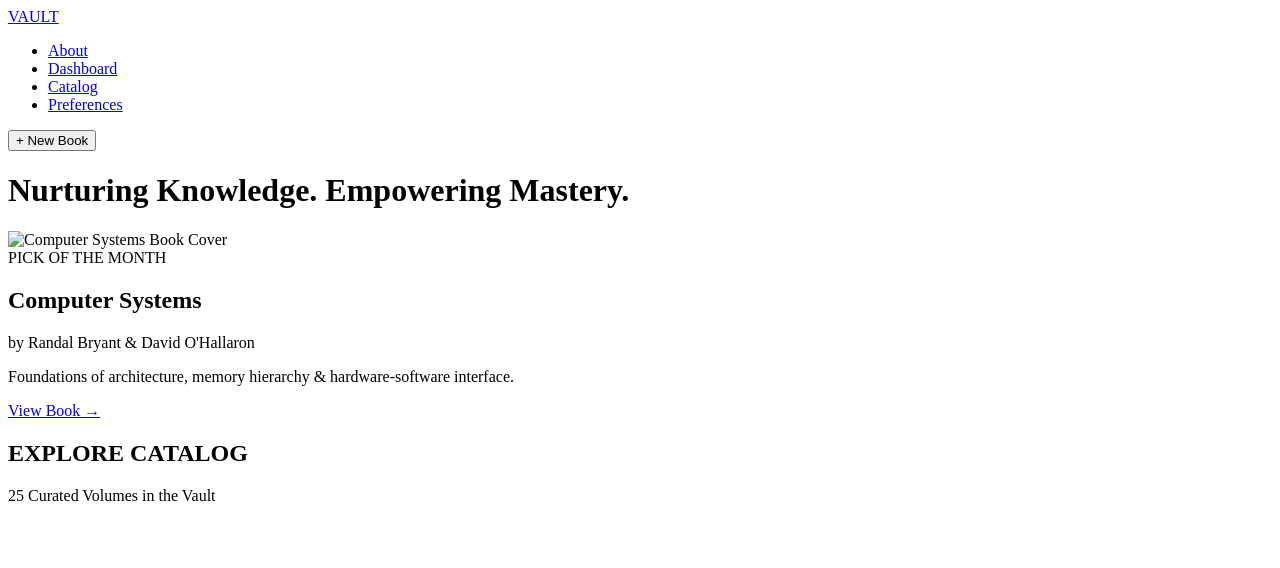
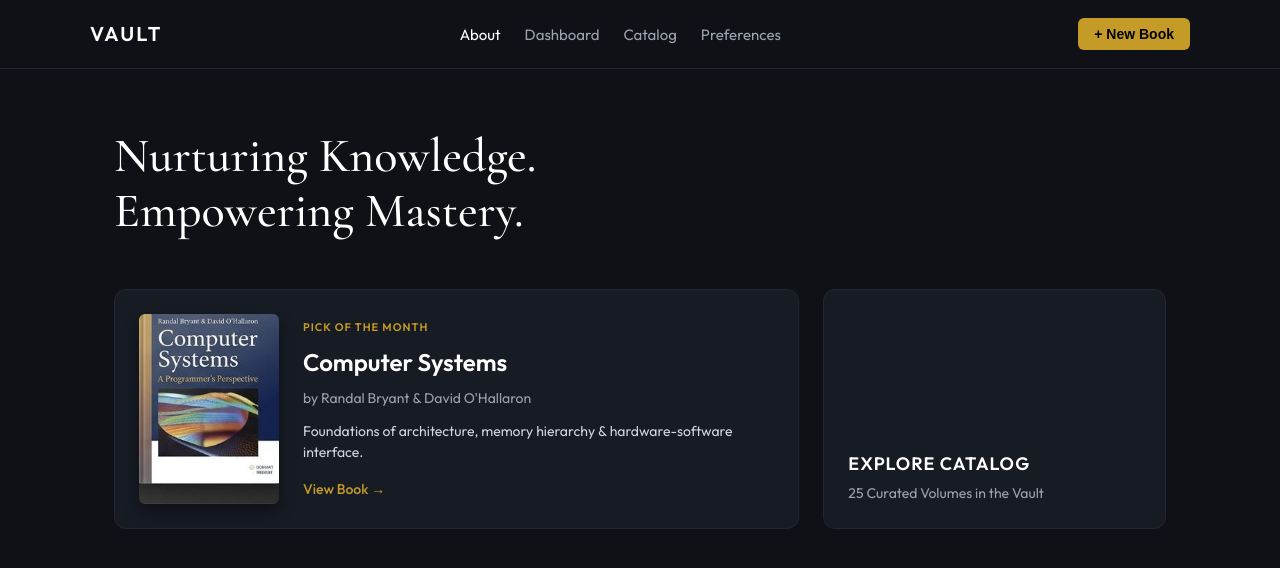
Before and after one commit to kingsleykipkoech/frontend-in-class-activities, a plain HTML site: page homepage/index.html in a window 1280 px wide. Drawn offline with nearby package versions, Linux system fonts and the light colour scheme.

Commit message:
Add simplified humanized css and js, remove comments

```diff
--- a/homepage/index.html
+++ b/homepage/index.html
@@ -4,59 +4,40 @@
     <meta charset="UTF-8">
     <meta name="viewport" content="width=device-width, initial-scale=1.0">
     <title>Book & Notes Vault</title>
-
-    <!-- Google Fonts: Cormorant Garamond (Serif) & Outfit (Clean Sans-Serif) -->
     <link rel="preconnect" href="https://fonts.googleapis.com">
     <link rel="preconnect" href="https://fonts.gstatic.com" crossorigin>
     <link href="https://fonts.googleapis.com/css2?family=Cormorant+Garamond:wght@400;500;600&family=Outfit:wght@300;400;500;600&display=swap" rel="stylesheet">
-
-    <!-- Modular Stylesheets -->
-    <link rel="stylesheet" href="styles/main.css">
-    <link rel="stylesheet" href="styles/nav.css">
-    <link rel="stylesheet" href="styles/hero.css">
+    <link rel="stylesheet" href="style.css">
 </head>
 <body>
-
-    <!-- 1. TOP NAVIGATION BAR -->
     <header class="header">
         <nav class="nav-container">
-            <!-- Brand Logo -->
             <a href="#" class="logo">VAULT</a>
 
-            <!-- Navigation Links -->
             <ul class="nav-links">
-                <li><a href="#about">About</a></li>
+                <li><a href="#about" class="active">About</a></li>
                 <li><a href="#dashboard">Dashboard</a></li>
                 <li><a href="#catalog">Catalog</a></li>
                 <li><a href="#preferences">Preferences</a></li>
             </ul>
 
-            <!-- New Book Action Button -->
             <button type="button" class="btn-new-book">+ New Book</button>
         </nav>
     </header>
 
-    <!-- 2. HERO SECTION -->
     <main class="hero">
         <div class="hero-container">
-
-            <!-- Main Editorial Headline -->
             <h1 class="hero-title">
                 <span>Nurturing Knowledge.</span>
                 <span>Empowering Mastery.</span>
             </h1>
 
-            <!-- Bottom Content Grid -->
             <div class="hero-bottom-grid">
-
-                <!-- Left: Pick of the Month Card -->
                 <div class="card-spotlight">
-                    <!-- Physical Book Cover Image -->
                     <div class="cover-wrapper">
                         <img src="./assets/book-cover.jpg" alt="Computer Systems Book Cover" class="book-cover">
                     </div>
 
-                    <!-- Book Information & Synopsis -->
                     <div class="book-details">
                         <span class="badge-gold">PICK OF THE MONTH</span>
                         <h2 class="book-title">Computer Systems</h2>
@@ -68,16 +49,15 @@
                     </div>
                 </div>
 
-                <!-- Right: Explore Catalog Card -->
                 <div class="card-explore">
                     <h2 class="explore-title">EXPLORE CATALOG</h2>
                     <p class="explore-subtitle">25 Curated Volumes in the Vault</p>
                     <a href="#catalog" class="link-explore-overlay" aria-label="Explore Catalog"></a>
                 </div>
-
             </div>
         </div>
     </main>
 
+    <script src="script.js"></script>
 </body>
 </html>
--- /dev/null
+++ b/homepage/script.js
@@ -0,0 +1,18 @@
+const newBookBtn = document.querySelector('.btn-new-book');
+const navLinks = document.querySelectorAll('.nav-links a');
+
+if (newBookBtn) {
+    newBookBtn.addEventListener('click', () => {
+        const title = prompt('Enter the title of the new book:');
+        if (title && title.trim() !== '') {
+            alert('"' + title.trim() + '" has been added to your vault!');
+        }
+    });
+}
+
+navLinks.forEach(link => {
+    link.addEventListener('click', () => {
+        navLinks.forEach(item => item.classList.remove('active'));
+        link.classList.add('active');
+    });
+});
--- /dev/null
+++ b/homepage/style.css
@@ -0,0 +1,235 @@
+* {
+    margin: 0;
+    padding: 0;
+    box-sizing: border-box;
+}
+
+body {
+    font-family: 'Outfit', sans-serif;
+    background-color: #0f1117;
+    color: #f3f4f6;
+    min-height: 100vh;
+    line-height: 1.5;
+}
+
+.header {
+    border-bottom: 1px solid #232733;
+    padding: 18px 24px;
+}
+
+.nav-container {
+    max-width: 1100px;
+    margin: 0 auto;
+    display: flex;
+    align-items: center;
+    justify-content: space-between;
+}
+
+.logo {
+    font-size: 20px;
+    font-weight: 700;
+    letter-spacing: 2px;
+    color: #ffffff;
+    text-decoration: none;
+}
+
+.nav-links {
+    display: flex;
+    list-style: none;
+    gap: 24px;
+}
+
+.nav-links a {
+    color: #9ca3af;
+    text-decoration: none;
+    font-size: 15px;
+    transition: color 0.2s ease;
+}
+
+.nav-links a:hover,
+.nav-links a.active {
+    color: #ffffff;
+}
+
+.btn-new-book {
+    background-color: #c59b27;
+    color: #000000;
+    border: none;
+    padding: 8px 16px;
+    border-radius: 6px;
+    font-weight: 600;
+    font-size: 14px;
+    cursor: pointer;
+    transition: background-color 0.2s ease;
+}
+
+.btn-new-book:hover {
+    background-color: #dfb23b;
+}
+
+.hero {
+    max-width: 1100px;
+    margin: 0 auto;
+    padding: 60px 24px 80px;
+}
+
+.hero-title {
+    font-family: 'Cormorant Garamond', Georgia, serif;
+    font-size: 48px;
+    font-weight: 500;
+    line-height: 1.15;
+    color: #ffffff;
+    margin-bottom: 50px;
+}
+
+.hero-title span {
+    display: block;
+}
+
+.hero-bottom-grid {
+    display: grid;
+    grid-template-columns: 2fr 1fr;
+    gap: 24px;
+}
+
+.card-spotlight {
+    background-color: #171b24;
+    border: 1px solid #232733;
+    border-radius: 12px;
+    padding: 24px;
+    display: flex;
+    gap: 24px;
+    align-items: center;
+}
+
+.cover-wrapper {
+    flex-shrink: 0;
+    width: 140px;
+    height: 190px;
+    border-radius: 6px;
+    overflow: hidden;
+    box-shadow: 0 8px 16px rgba(0, 0, 0, 0.4);
+}
+
+.book-cover {
+    width: 100%;
+    height: 100%;
+    object-fit: cover;
+    display: block;
+}
+
+.book-details {
+    display: flex;
+    flex-direction: column;
+    gap: 8px;
+}
+
+.badge-gold {
+    display: inline-block;
+    font-size: 11px;
+    font-weight: 600;
+    letter-spacing: 1px;
+    color: #c59b27;
+    text-transform: uppercase;
+}
+
+.book-title {
+    font-size: 24px;
+    font-weight: 600;
+    color: #ffffff;
+}
+
+.book-author {
+    font-size: 14px;
+    color: #9ca3af;
+}
+
+.book-synopsis {
+    font-size: 14px;
+    color: #d1d5db;
+    line-height: 1.5;
+    margin-top: 4px;
+}
+
+.link-view-book {
+    display: inline-block;
+    margin-top: 8px;
+    color: #c59b27;
+    text-decoration: none;
+    font-weight: 500;
+    font-size: 14px;
+}
+
+.link-view-book:hover {
+    text-decoration: underline;
+}
+
+.card-explore {
+    position: relative;
+    background-color: #171b24;
+    border: 1px solid #232733;
+    border-radius: 12px;
+    padding: 24px;
+    display: flex;
+    flex-direction: column;
+    justify-content: flex-end;
+    min-height: 200px;
+    transition: border-color 0.2s ease, transform 0.2s ease;
+    cursor: pointer;
+}
+
+.card-explore:hover {
+    border-color: #c59b27;
+    transform: translateY(-2px);
+}
+
+.explore-title {
+    font-size: 18px;
+    font-weight: 600;
+    color: #ffffff;
+    letter-spacing: 1px;
+}
+
+.explore-subtitle {
+    font-size: 14px;
+    color: #9ca3af;
+    margin-top: 6px;
+}
+
+.link-explore-overlay {
+    position: absolute;
+    inset: 0;
+}
+
+@media (max-width: 768px) {
+    .nav-container {
+        flex-wrap: wrap;
+        gap: 16px;
+    }
+
+    .nav-links {
+        order: 3;
+        width: 100%;
+        justify-content: space-between;
+        gap: 12px;
+    }
+
+    .hero-title {
+        font-size: 32px;
+        margin-bottom: 30px;
+    }
+
+    .hero-bottom-grid {
+        grid-template-columns: 1fr;
+    }
+
+    .card-spotlight {
+        flex-direction: column;
+        align-items: flex-start;
+    }
+
+    .cover-wrapper {
+        width: 120px;
+        height: 160px;
+    }
+}
```
Also changed, not shown: homepage/assets/book-cover.jpg (added), homepage/assets/hero-bg.svg (added).
